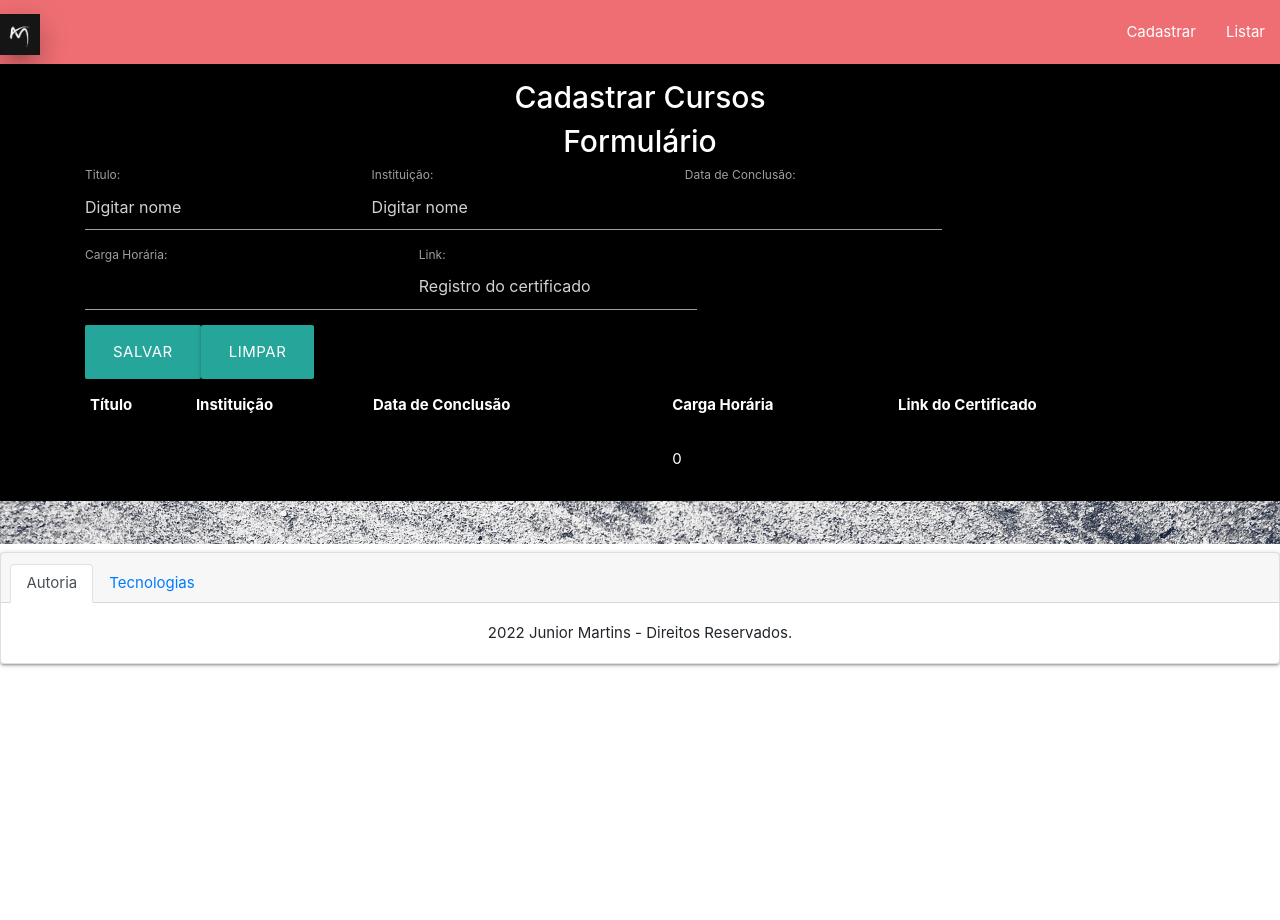
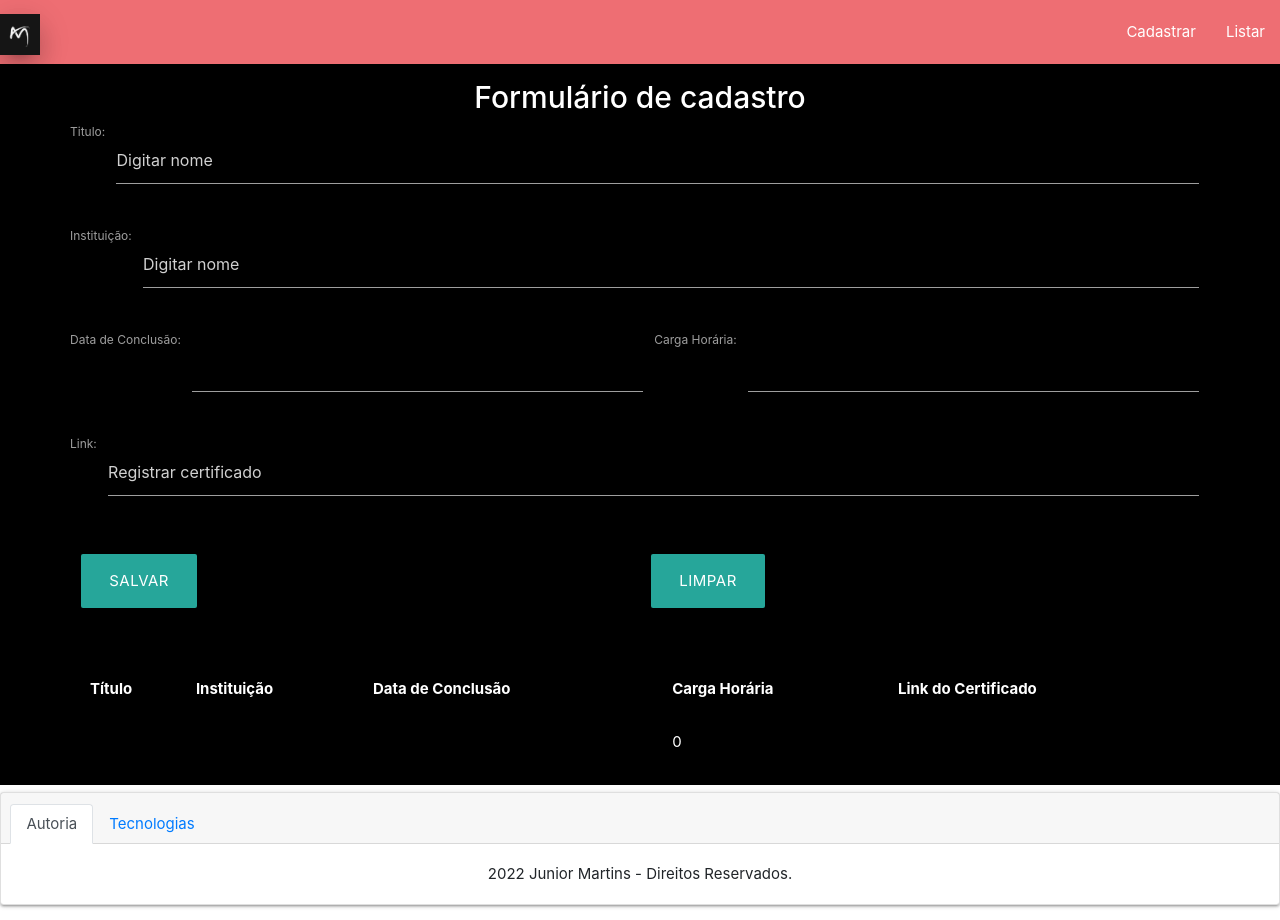
Before and after one commit to juniorsmartins/portfolio-com-angular, an Angular app in the folder portfolio/: page /cadastrarCursos in a window 1280 px wide. Before the commit the page ends 800 px from the top, so only its background shows below. Built offline with nearby package versions, Linux system fonts and the light colour scheme.

Commit message:
Refinamento do formulário de cadastro.

```diff
--- a/portfolio/src/app/componentes/especificos/cadastrar-cursos/cadastrar-cursos.component.html
+++ b/portfolio/src/app/componentes/especificos/cadastrar-cursos/cadastrar-cursos.component.html
@@ -5,32 +5,53 @@
   <link rel="stylesheet" href="https://cdnjs.cloudflare.com/ajax/libs/materialize/1.0.0/css/materialize.min.css">
 
   <div class="container">
-    <h2 class="white-text">Cadastrar Cursos</h2>
-    <!-- Page Content goes here -->
 
+    <div class="row">
+      <form action="" class="col s12">
+        <h2 class="white-text"> {{ chapeus.formulario }} </h2> <!-- Interpolation -->
 
-    <form action="" class="">
-      <h2 class="white-text"> {{ chapeus.formulario }} </h2> <!-- Interpolation -->
-      <label for="titulo"> Titulo:
-        <input id="titulo" class="" type="text" name="modelo-card" placeholder="Digitar nome" [(ngModel)]="curso.titulo"> <!-- Two-way Binding -->
-      </label>
-      <label for="instituicao"> Instituição:
-        <input id="instituicao" class="" type="text" name="modelo-card" placeholder="Digitar nome" [(ngModel)]="curso.instituicao"> <!-- Two-way Binding -->
-      </label>
-      <label for="dataConclusao"> Data de Conclusão:
+        <div class="row">
+          <label for="titulo"> Titulo: </label>
+          <div class="input-field col s12">
+            <input id="titulo" class="" type="text" placeholder="Digitar nome" name="modelo-card" [(ngModel)]="curso.titulo"> <!-- Two-way Binding -->
+          </div>
+        </div>
+
+        <div class="row">
+          <label for="instituicao"> Instituição: </label>
+          <div class="input-field col s12">
+            <input id="instituicao" class="" type="text" placeholder="Digitar nome" name="modelo-card" [(ngModel)]="curso.instituicao"> <!-- Two-way Binding -->
+          </div>
+        </div>
+
+        <div class="row">
+          <label for="dataConclusao"> Data de Conclusão: </label>
+          <div class="input-field col s6">
             <input id="dataConclusao" class="" type="date" name="modelo-card" [(ngModel)]="curso.dataConclusao"> <!-- Two-way Binding -->
-      </label>
-      <label for="cargaHoraria"> Carga Horária:
+          </div>
+          <label for="cargaHoraria"> Carga Horária: </label>
+          <div class="input-field col s6">
               <input id="cargaHoraria" class="" type="number" name="modelo-card" [(ngModel)]="curso.cargaHoraria"> <!-- Two-way Binding -->
-      </label>
-      <label for="linkCertificado"> Link:
-        <input id="linkCertificado" class="" type="text" name="modelo-card" placeholder="Registro do certificado" [(ngModel)]="curso.link"> <!-- Two-way Binding -->
-      </label>
-      <div>
+          </div>
+        </div>
+
+        <div class="row">
+          <label for="linkCertificado"> Link: </label>
+          <div class="input-field col s12">
+            <input id="linkCertificado" class="" type="text" name="modelo-card" placeholder="Registrar certificado" [(ngModel)]="curso.link"> <!-- Two-way Binding -->
+          </div>
+        </div>
+
+        <div class="row">
+          <div class="input-field col s6">
             <button (click)="salvarCadastroDoCurso()" type="button" class="waves-effect waves-light btn-large" routerLink="/listarCursos">Salvar</button> <!-- Event Binding -->
+          </div>
+          <div class="input-field col s6">
             <button (click)="limparFormularioDoCurso()" type="button" class="waves-effect waves-light btn-large">Limpar</button> <!-- Event Binding -->
           </div>
+        </div>
       </form>
+    </div>
 
     <div>
       <table class="responsive-table">
--- a/portfolio/src/app/componentes/especificos/cadastrar-cursos/cadastrar-cursos.component.ts
+++ b/portfolio/src/app/componentes/especificos/cadastrar-cursos/cadastrar-cursos.component.ts
@@ -10,7 +10,7 @@ import { Component, OnInit } from '@angular/core';
 export class CadastrarCursosComponent implements OnInit {
 
     chapeus = {
-      formulario: 'Formulário',
+      formulario: 'Formulário de cadastro',
       ficha: 'Ficha'
   }
 
@@ -22,10 +22,9 @@ export class CadastrarCursosComponent implements OnInit {
     link: ''
   }
 
-  constructor() { }
+  constructor() {}
 
-  ngOnInit(): void {
-  }
+  ngOnInit(): void {}
 
   salvarCadastroDoCurso() {
     alert("Curso cadastrado com sucesso!");
--- a/portfolio/src/app/componentes/especificos/listar-cursos/listar-cursos.component.ts
+++ b/portfolio/src/app/componentes/especificos/listar-cursos/listar-cursos.component.ts
@@ -17,7 +17,7 @@ export class ListarCursosComponent implements OnInit {
     }
   ];
 
-  constructor() { }
+  constructor() {}
 
   ngOnInit(): void {}
 
```
Lines whose indentation alone changed are shown as unchanged.
